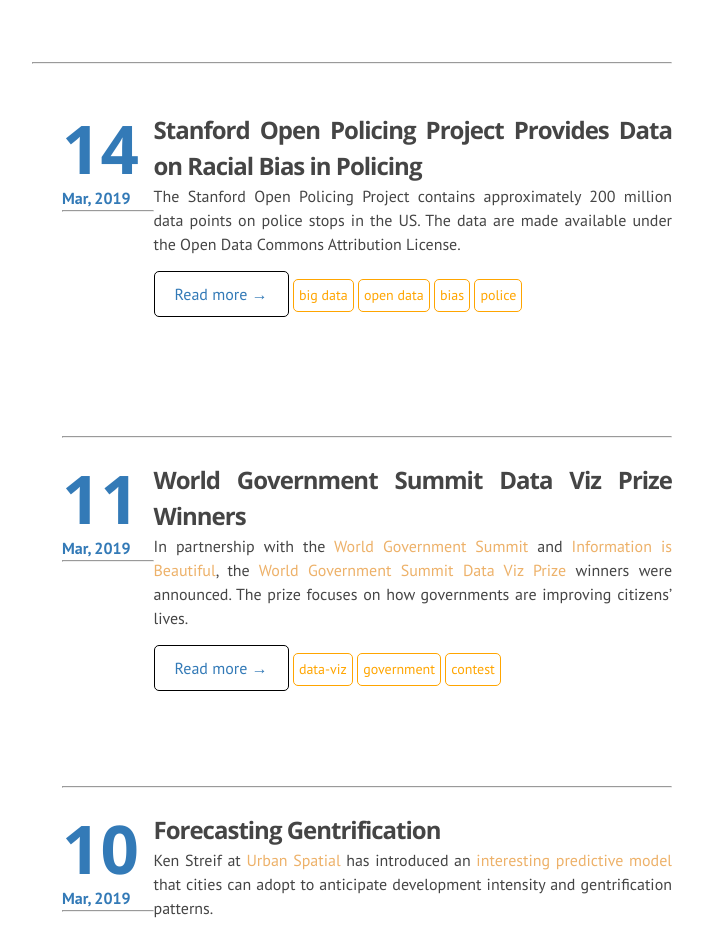
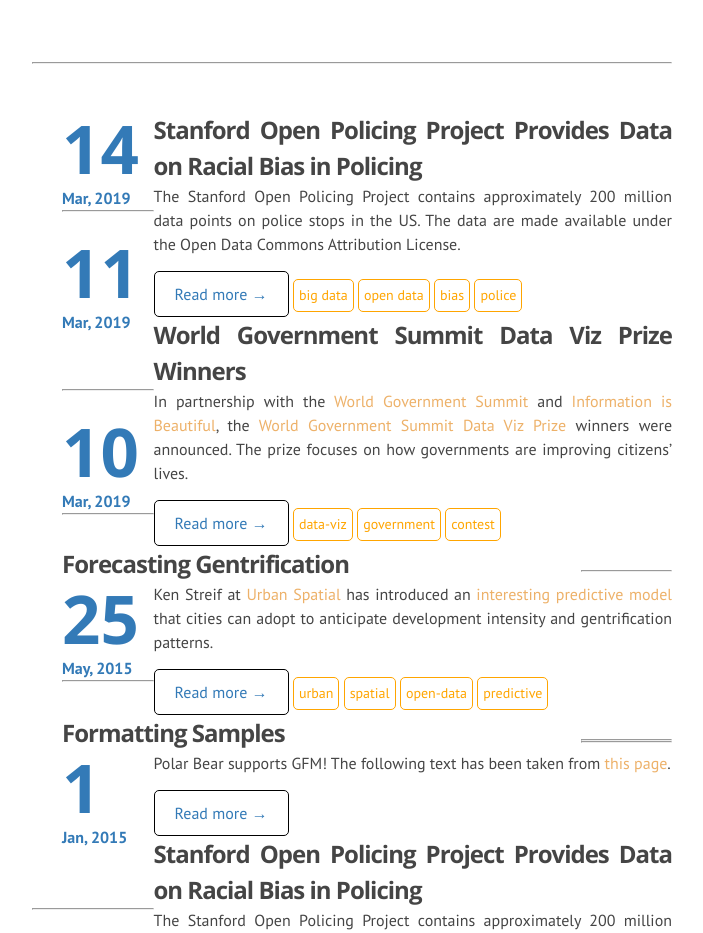
Before and after one commit to DS4PS/ds4ps.github.io, a Jekyll site: the page built from index.md, in a window 1280 px wide. Shown: the part 1218-2151 px from the top of the page, without its empty margins (288-991 px from the left). Built offline with Jekyll 4.4.1, drawn with Linux system fonts in a browser that asks for light colours; nearby versions of some CDN libraries; library files that are not in the unit come from our copies.

Commit message:
Update index.html

```diff
--- a/_layouts/index.html
+++ b/_layouts/index.html
@@ -53,16 +53,17 @@
 
        <!-- -------- BEGIN BLOG CARD ----------- -->
 
-        <article style="min-height:300px;">
+        <article>
+        <!-- <article style="min-height:300px;"> -->
         <!-- <div style = "display: inline-block;"> -->
 
 
         <!--  -------- BLOG TITLE -----------  -->
 
-        <span>
+        <div>
 
         <div style="float:left;width:15%">
-            <span class="date_day">{{ post.date | date: "%-d" }}</span>
+            <span class="date_day">{{ post.date | date: "%-d" }}</span><br>
             <span style="color:#337ab7;font-weight:bold;">{{ post.date | date: "%b, %Y" }}</span>
         </div>
 
@@ -72,7 +73,7 @@
             </a>
         </div>
 
-        </span>
+        </div>
 
 
 
@@ -114,21 +115,26 @@
       </div>      <!--  -------- END BLOG BODY -----------  -->
       <!-- </div> -->
 
-      <br>
-      <hr>
-      <br>
 
       </article>  <!--  -------- END BLOG CARD -----------  -->
 
       </li>
+
       <br>
       <hr>
       <br>
 
     {% endfor %}
+     <br>
+     <hr><hr>
+     <br>
+
   </ul>
   <br>
 
 </div>
+
+<br>
+<hr>
 <br>
 <br>
```
